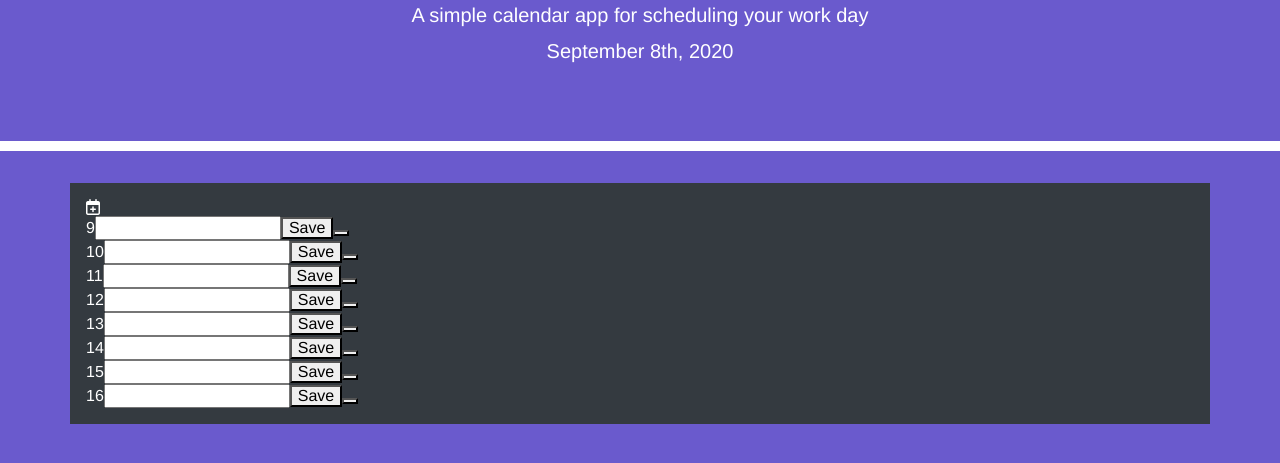
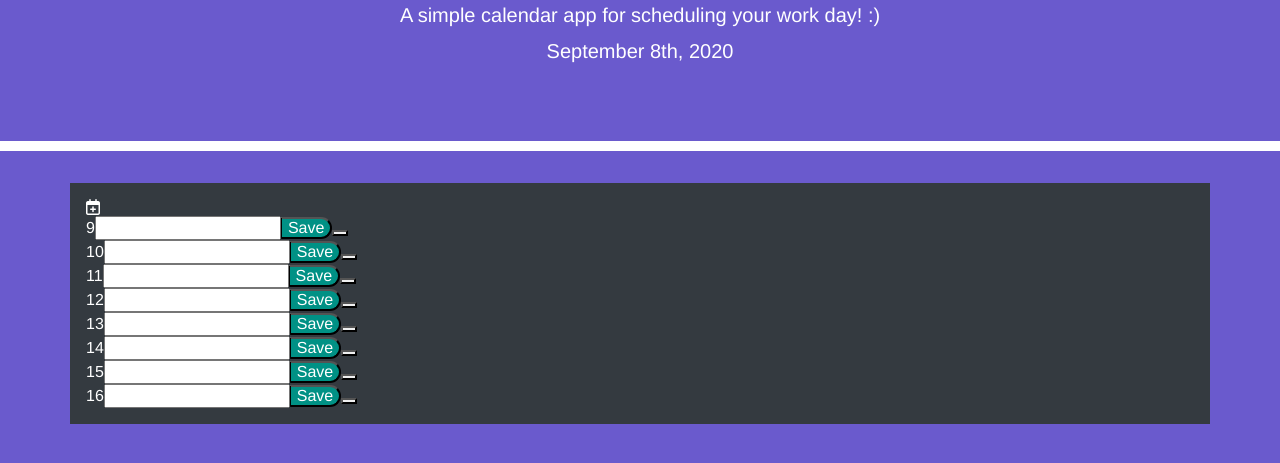
Before and after one commit to mpollicito/homework5, a plain HTML site: page index.html in a window 1280 px wide. Shown: the part 153-616 px from the top of the page. Drawn offline with nearby package versions, Linux system fonts and the light colour scheme.

Commit message:
4th commit

```diff
--- a/index.html
+++ b/index.html
@@ -26,16 +26,22 @@
   <body>
     <header class="jumbotron">
       <h1 class="display-3">Work Day Scheduler</h1>
-      <p class="lead">A simple calendar app for scheduling your work day</p>
+      <p class="lead">A simple calendar app for scheduling your work day! :) </p>
       <p id="currentDay" class="lead"></p>
     </header>
 
     <div class="container p-3 my-3 bg-dark text-white">
-      <!-- timeblocks -->
-
       <i class="far fa-calendar-plus"></i>
     </div>
 
+    <!-- <div>
+      <table class="time-block">
+        <tr class="row">
+          <td class="hour">9am</td>
+          <td><textarea id="hour9"></textarea></td>
+          <td><button class="saveBtn">Save</button></td>
+        </tr>
+    </div> -->
 
     <!-- <div class="btn-toolbar" role="toolbar" aria-label="Toolbar with button groups">
       <div class="btn-group mr-2" role="group" aria-label="Hour group">
--- a/script.js
+++ b/script.js
@@ -11,19 +11,22 @@ $(function () {
     // newTimeBlock.append("<button type='button' class='btn btn-secondary'>" + i + "</button>");
     // look up providing default value for inputs
     newTimeBlock.append("<input/>");
-    newTimeBlock.append("<button class='submitText'>Save<button/>");
+    newTimeBlock.append("<button class='saveBtn'>Save<button/>");
     //  add localStorage(); functionality
 
     $(".container").append(newTimeBlock);
 
-    // $(".submit-text").on("click", function() {
+    if (newTimeBlock = true ) {
+      $(".saveBtn").on("click", function() {
 
-    //   var submitText = $();
+        var submitText = $();
 
-    //   submitText.addClass();
+        submitText.addClass();
 
-    // });
-
+        });
+    } else {
+      console.log(submitText);
+    }
 
   }
   //  find how to select different elements of the same class jQuery
--- a/style.css
+++ b/style.css
@@ -62,9 +62,9 @@ textarea {
   border-left: 1px solid black;
   border-top-right-radius: 15px;
   border-bottom-right-radius: 15px;
-  background-color: #06AED5;
+  background-color: #009185;
   color: white;
-
+  font-family: 'Helvetica', sans-serif;
 }
 
 .saveBtn i:hover {
```
